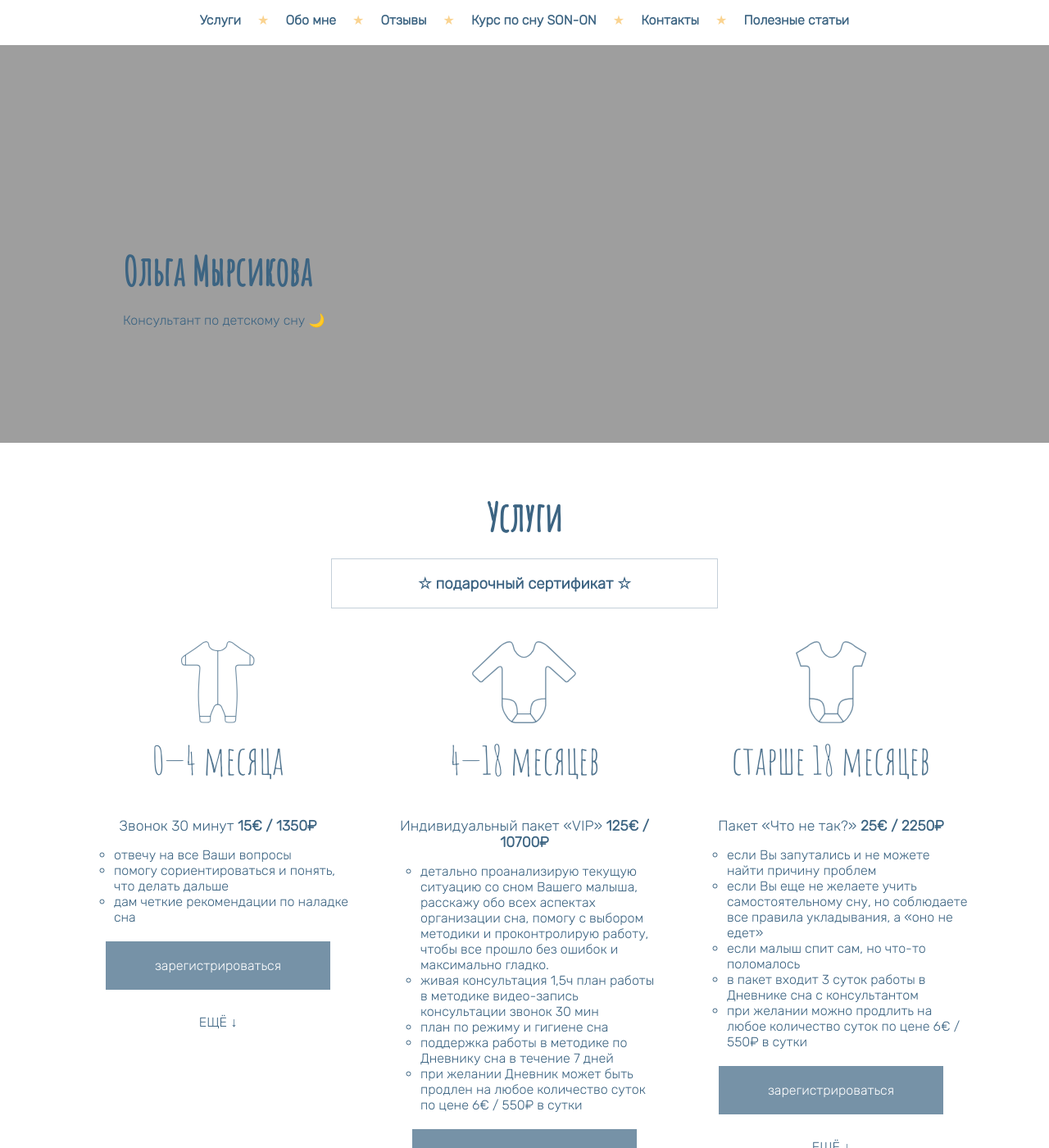
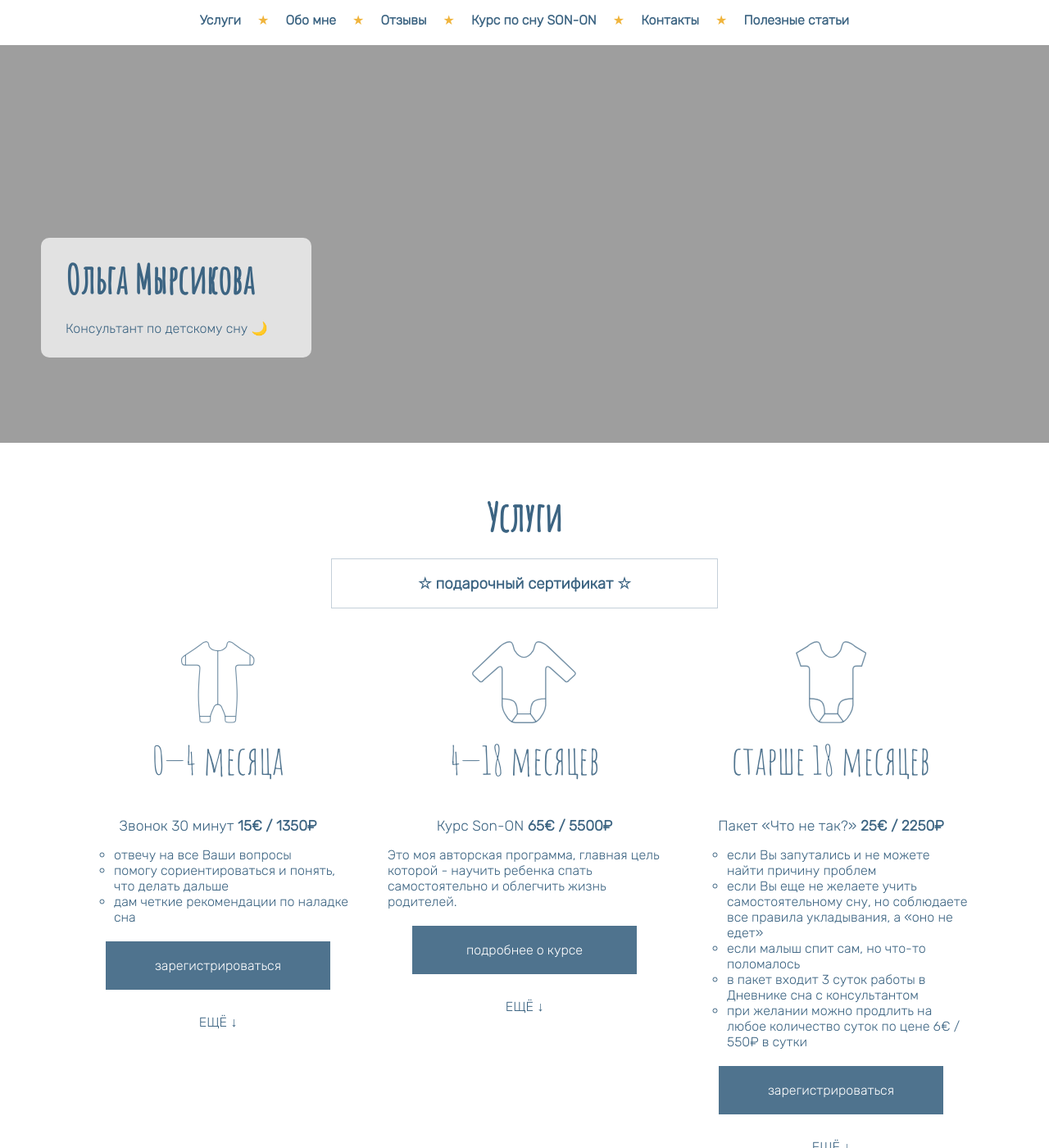
Before and after one commit to Olgamyrsikova/sleepconsult, a Jekyll site: the page built from index.html, in a window 1280 px wide and 1400 px high. Shown: the whole window at 82% size. Built offline with Jekyll 4.4.1, drawn with Linux system fonts in a browser that asks for light colours.

Commit message:
- fix color code and add them into README - fix order of header meta tags - remove baseurl from internal links - return back son-on course to the first place

```diff
--- a/_includes/header.html
+++ b/_includes/header.html
@@ -28,26 +28,26 @@
     </svg>
 
     <div id="menu-768">
-      <p><a href="{{ site.baseurl }}/#services">Услуги</a></p>
+      <p><a href="#services">Услуги</a></p>
       <p class="menu-star">&starf;</p>
-      <p><a href="{{ site.baseurl }}/#about">Обо мне</a></p>
+      <p><a href="#about">Обо мне</a></p>
       <p class="menu-star">&starf;</p>
-      <p><a href="{{ site.baseurl }}/#feedback">Отзывы</a></p>
+      <p><a href="#feedback">Отзывы</a></p>
       <p class="menu-star">&starf;</p>
-      <p><a href="{{ site.baseurl }}/#course">Курс по сну SON-ON</a></p>
+      <p><a href="#course">Курс по сну SON-ON</a></p>
       <p class="menu-star">&starf;</p>
-      <p><a href="{{ site.baseurl }}/#contacts">Контакты</a></p>
+      <p><a href="#contacts">Контакты</a></p>
       <p class="menu-star">&starf;</p>
-      <p><a href="{{ site.baseurl }}/#blog">Полезные статьи</a></p>
+      <p><a href="#blog">Полезные статьи</a></p>
     </div>
 
     <div id="menu">
-      <p><a onClick="closeMenu()" href="{{ site.baseurl }}/#services">Услуги</a></p>
-      <p><a onClick="closeMenu()" href="{{ site.baseurl }}/#about">Обо мне</a></p>
-      <p><a onClick="closeMenu()" href="{{ site.baseurl }}/#feedback">Отзывы</a></p>
-      <p><a onClick="closeMenu()" href="{{ site.baseurl }}/#course">Курс по сну SON-ON</a></p>
-      <p><a onClick="closeMenu()" href="{{ site.baseurl }}/#contacts">Контакты</a></p>
-      <p><a onClick="closeMenu()" href="{{ site.baseurl }}/#blog">Полезные статьи</a></p>
+      <p><a onClick="closeMenu()" href="#services">Услуги</a></p>
+      <p><a onClick="closeMenu()" href="#about">Обо мне</a></p>
+      <p><a onClick="closeMenu()" href="#feedback">Отзывы</a></p>
+      <p><a onClick="closeMenu()" href="#course">Курс по сну SON-ON</a></p>
+      <p><a onClick="closeMenu()" href="#contacts">Контакты</a></p>
+      <p><a onClick="closeMenu()" href="#blog">Полезные статьи</a></p>
     </div>
 
   </nav>
--- a/_includes/services.html
+++ b/_includes/services.html
@@ -100,19 +100,13 @@
             <h3>4—18 месяцев</h3>
 
             <div class="service">
-                <h4>Индивидуальный пакет «VIP» <span class="service-price">125€ / 10700₽</span></h4>
-                <ul>
-                    <li>детально проанализирую текущую ситуацию со сном Вашего малыша, расскажу обо всех аспектах организации сна, помогу с выбором методики и проконтролирую работу, чтобы все прошло без ошибок и максимально гладко.</li>
-                    <li>живая консультация 1,5ч план работы в методике видео-запись консультации звонок 30 мин</li>
-                    <li>план по режиму и гигиене сна</li>
-                    <li>поддержка работы в методике по Дневнику сна в течение 7 дней</li>
-                    <li>при желании Дневник может быть продлен на любое количество суток по цене 6€ / 550₽ в сутки</li>
-                </ul>
+                <h4>Курс Son-ON <span class="service-price">65€ / 5500₽</span></h4>
+                    <p>Это моя авторская программа, главная цель которой - научить ребенка спать самостоятельно и облегчить жизнь родителей.</p>
             </div>
 
             <p class="service-register-button">
-                <a href="https://docs.google.com/forms/d/1cuo0t274ueyM6HQzFg5O-RSuy23wMIOF2jwSQv2S2sw/viewform?edit_requested=true" target="_blank">
-                    зарегистрироваться
+                <a href="#course">
+                    подробнее о курсе
                 </a>
             </p>
 
@@ -122,13 +116,22 @@
 
                 <p class="service-star">&starf;</p>
 
-            <div class="service">
-                <h4>Курс Son-ON <span class="service-price">65€ / 5500₽</span></h4>
-                <ul>
-                    <li>учим спать самостоятельно</li>
-                    <li><a href="#course">подробнее о курсе</a></li>
-                </ul>
-            </div>
+                <div class="service">
+                    <h4>Индивидуальный пакет «VIP» <span class="service-price">125€ / 10700₽</span></h4>
+                    <ul>
+                        <li>детально проанализирую текущую ситуацию со сном Вашего малыша, расскажу обо всех аспектах организации сна, помогу с выбором методики и проконтролирую работу, чтобы все прошло без ошибок и максимально гладко.</li>
+                        <li>живая консультация 1,5ч план работы в методике видео-запись консультации звонок 30 мин</li>
+                        <li>план по режиму и гигиене сна</li>
+                        <li>поддержка работы в методике по Дневнику сна в течение 7 дней</li>
+                        <li>при желании Дневник может быть продлен на любое количество суток по цене 6€ / 550₽ в сутки</li>
+                    </ul>
+                </div>
+
+                <p class="service-register-button">
+                    <a href="https://docs.google.com/forms/d/1cuo0t274ueyM6HQzFg5O-RSuy23wMIOF2jwSQv2S2sw/viewform?edit_requested=true" target="_blank">
+                        зарегистрироваться
+                    </a>
+                </p>
 
                 <p class="service-star">&starf;</p>
 
--- a/css/style-768px.css
+++ b/css/style-768px.css
@@ -13,7 +13,7 @@ a {
 }
 
 a:hover {
-    color: #f6b93b;
+    color: rgba(240, 180, 60, 1);
 }
 
 /* HEADER */
@@ -36,7 +36,7 @@ a:hover {
 }
 
 .menu-star {
-    color: #fad390;
+    color: rgba(240, 180, 60, 1);
 }
 
 #menu-768 p {
@@ -49,7 +49,7 @@ a:hover {
 }
 
 #menu-768 a:hover {
-    color: #f6b93b;
+    color: rgba(240, 180, 60, 1);
 }
 
 /* SECTION HOME */
@@ -58,10 +58,6 @@ a:hover {
     background: url("../assets/img/bed-768px.jpg") no-repeat center center;
     background-size: cover;
     height: 500px;
-}
-
-#home div {
-    padding: 200px 0 0 100px;
 }
 
 /* SECTION SERVICES */
@@ -82,7 +78,7 @@ a:hover {
 }
 
 .gift-certificate:hover {
-    background-color: rgba(255, 234, 167, 0.5);
+    background-color: rgba(255, 230, 200, 1);
 }
 
 .gift-certificate a:hover {
@@ -99,7 +95,7 @@ a:hover {
 }
 
 .service-button:hover {
-    color: #fad390;
+    color: rgba(240, 180, 60, 1);
 }
 
 .service-register-button {
@@ -107,7 +103,7 @@ a:hover {
 }
 
 .service-register-button:hover {
-    background-color: rgba(60, 100, 130, 1.0);
+    background-color: rgba(60, 100, 130, 0.9);
 }
 
 .service-register-button a:hover {
@@ -178,7 +174,7 @@ a:hover {
 }
 
 .contacts-icon:hover {
-    fill: #f6b93b;
+    fill: rgba(240, 180, 60, 1);
 }
 
 /* FOOTER */
@@ -188,5 +184,5 @@ a:hover {
 }
 
 .footer-icon-svg:hover {
-    fill: #f6b93b;
+    fill: rgba(240, 180, 60, 1);
 }
--- a/css/style.css
+++ b/css/style.css
@@ -16,7 +16,7 @@ body {
 }
 
 a {
-    color: #3c6382;
+    color: rgba(60, 100, 130, 1);
     font-weight: 800;
 }
 
@@ -53,7 +53,7 @@ header {
     top: 10px;
     right: 10px;
     width: 30px;
-    fill: #636e72;
+    fill: rgba(100, 100, 100, 1);
 }
 
 #menu {
@@ -82,7 +82,7 @@ header {
     text-align: center;
     margin: 20px 40px 30px 40px;
     padding: 20px;
-    background-color: rgba(60, 100, 130, 0.7);
+    background-color: rgba(60, 100, 130, 0.9);
 }
 
 .service-register-button a {
@@ -100,7 +100,11 @@ header {
 }
 
 #home div {
-    padding: 200px 0 0 20px;
+    background-color: rgba(255, 255, 255, 0.7);
+    border-radius: 10px;
+    width: 330px;
+    padding: 10px 30px;
+    margin: 200px 0 0 0;
 }
 
 /* SECTION SERVICES */
@@ -122,7 +126,7 @@ header {
 
 .gift-certificate a {
     text-decoration: none;
-    color: #3c6382;
+    color: rgba(60, 100, 130, 1);
 }
 
 .service-group {
@@ -156,7 +160,7 @@ header {
 
 .service-star {
     text-align: center;
-    color: #fad390;
+    color: rgba(240, 180, 60, 0.7);
 }
 
 .service h4 {
@@ -182,7 +186,7 @@ header {
 /* SECTION ABOUT */
 
 #about {
-    background-color: #ffe6c8;
+    background-color: rgba(255, 230, 200, 1);
     display: flex;
     flex-direction: column;
     justify-content: center;
@@ -219,7 +223,7 @@ header {
 /* SECTION COURSE */
 
 #course {
-    background-color: #ffe6c8;
+    background-color: rgba(255, 230, 200, 1);
 }
 
 #course-content {
@@ -291,7 +295,7 @@ header {
 footer {
     width: 100%;
     text-align: center;
-    background-color: #645a50;
+    background-color: rgba(100, 90, 80, 1);
     padding: 10px 0 10px 0;
     color: white;
 }
--- a/index.html
+++ b/index.html
@@ -6,29 +6,9 @@ title: Ольга Мырсикова
 <html lang="ru-RU">
 	<head>
 
-		<link rel="stylesheet" type="text/css" href="{{ site.url }}{{ site.baseurl }}/css/style.css">
-		<link rel="stylesheet" type="text/css" href="{{ site.url }}{{ site.baseurl }}/css/style-480px.css" media="screen and (max-width:479px)">
-		<link rel="stylesheet" type="text/css" href="{{ site.url }}{{ site.baseurl }}/css/style-640px.css" media="screen and (min-width:480px)">
-		<link rel="stylesheet" type="text/css" href="{{ site.url }}{{ site.baseurl }}/css/style-768px.css" media="screen and (min-width:640px)">
-		<link rel="stylesheet" type="text/css" href="{{ site.url }}{{ site.baseurl }}/css/style-1024px.css" media="screen and (min-width:768px)">
-		<link rel="stylesheet" type="text/css" href="{{ site.url }}{{ site.baseurl }}/css/style-1200px.css" media="screen and (min-width:1024px)">
-		<link rel="stylesheet" type="text/css" href="{{ site.url }}{{ site.baseurl }}/css/style-infinity.css" media="screen and (min-width:1200px)">
-
-		<!-- Feedback Gallery -->
-		<link rel="stylesheet" type="text/css" href="lib/slick/slick.css"/>
-		<link rel="stylesheet" type="text/css" href="lib/slick/slick-theme.css"/>
-		<script type="text/javascript" src="lib/jquery-3.1.1.min.js"></script>
-
-		<!-- Fonts -->
-		<link rel="preconnect" href="https://fonts.googleapis.com">
-		<link rel="preconnect" href="https://fonts.gstatic.com" crossorigin>
-		<link href="https://fonts.googleapis.com/css2?family=Amatic+SC&display=swap" rel="stylesheet">
-		<link href="https://fonts.googleapis.com/css2?family=Rubik:wght@300&display=swap" rel="stylesheet">
-
+		<meta charset="UTF-8">
+		<meta name="viewport" content="width=device-width, initial-scale=1">
 		<title>{{ page.title }}</title>
-		<meta charset="UTF-8">
-
-		<meta name="viewport" content="width=device-width, initial-scale=1">
 
 		<!-- SEO -->
 		<link rel="apple-touch-icon" sizes="180x180" href="{{ site.url }}{{ site.baseurl }}/assets/favicons/apple-touch-icon.png">
@@ -45,6 +25,26 @@ title: Ольга Мырсикова
 		<meta property="og:description" content="Я - дипломированный консультант по детскому сну и моё единственное искреннее стремление — помогать мамам восстановить свой ресурс, почувствовать себя легче и увереннее путем работы над сном их малышей.">
 		<meta property="og:image" content="https://sleep-consult.ru/assets/favicons/preview.jpg"/>
 		<meta property="og:locale" content="ru-RU"/>
+
+		<!-- CSS -->
+		<link rel="stylesheet" type="text/css" href="{{ site.url }}{{ site.baseurl }}/css/style.css">
+		<link rel="stylesheet" type="text/css" href="{{ site.url }}{{ site.baseurl }}/css/style-480px.css" media="screen and (max-width:479px)">
+		<link rel="stylesheet" type="text/css" href="{{ site.url }}{{ site.baseurl }}/css/style-640px.css" media="screen and (min-width:480px)">
+		<link rel="stylesheet" type="text/css" href="{{ site.url }}{{ site.baseurl }}/css/style-768px.css" media="screen and (min-width:640px)">
+		<link rel="stylesheet" type="text/css" href="{{ site.url }}{{ site.baseurl }}/css/style-1024px.css" media="screen and (min-width:768px)">
+		<link rel="stylesheet" type="text/css" href="{{ site.url }}{{ site.baseurl }}/css/style-1200px.css" media="screen and (min-width:1024px)">
+		<link rel="stylesheet" type="text/css" href="{{ site.url }}{{ site.baseurl }}/css/style-infinity.css" media="screen and (min-width:1200px)">
+
+		<!-- Fonts -->
+		<link rel="preconnect" href="https://fonts.googleapis.com">
+		<link rel="preconnect" href="https://fonts.gstatic.com" crossorigin>
+		<link href="https://fonts.googleapis.com/css2?family=Amatic+SC&display=swap" rel="stylesheet">
+		<link href="https://fonts.googleapis.com/css2?family=Rubik:wght@300&display=swap" rel="stylesheet">
+
+		<!-- Feedback Gallery -->
+		<link rel="stylesheet" type="text/css" href="lib/slick/slick.css"/>
+		<link rel="stylesheet" type="text/css" href="lib/slick/slick-theme.css"/>
+		<script type="text/javascript" src="lib/jquery-3.1.1.min.js"></script>
 
 	</head>
 	<body>
```
Also changed, not shown: README.md.
